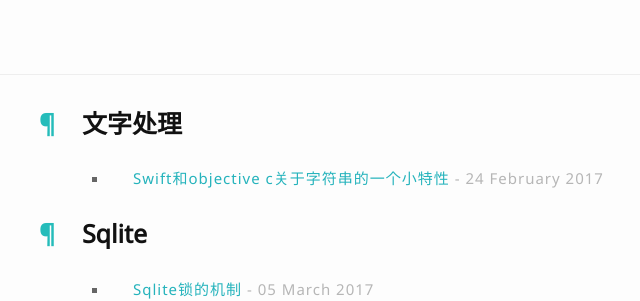
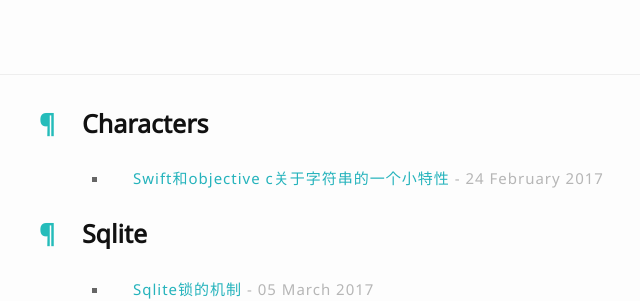
Before and after one commit to huahuahu/huahuahu.github.io, a Jekyll site: the page built from category.html, in a window 1280 px wide. Shown: the part 137-438 px from the top of the page, without its empty margins (261-901 px from the left). Built offline with Jekyll 4.4.1, drawn with Linux system fonts in a browser that asks for light colours; nearby versions of some CDN libraries; comment, search, counter and statistics services are not loaded.

Commit message:
change category

```diff
--- a/_posts/2017-02-24-Swift和Objective C关于字符串的一个小特性.markdown
+++ b/_posts/2017-02-24-Swift和Objective C关于字符串的一个小特性.markdown
@@ -1,5 +1,5 @@
 ---
-categories: 文字处理
+categories: characters
 tag:
 - swift
 - unicode
```
